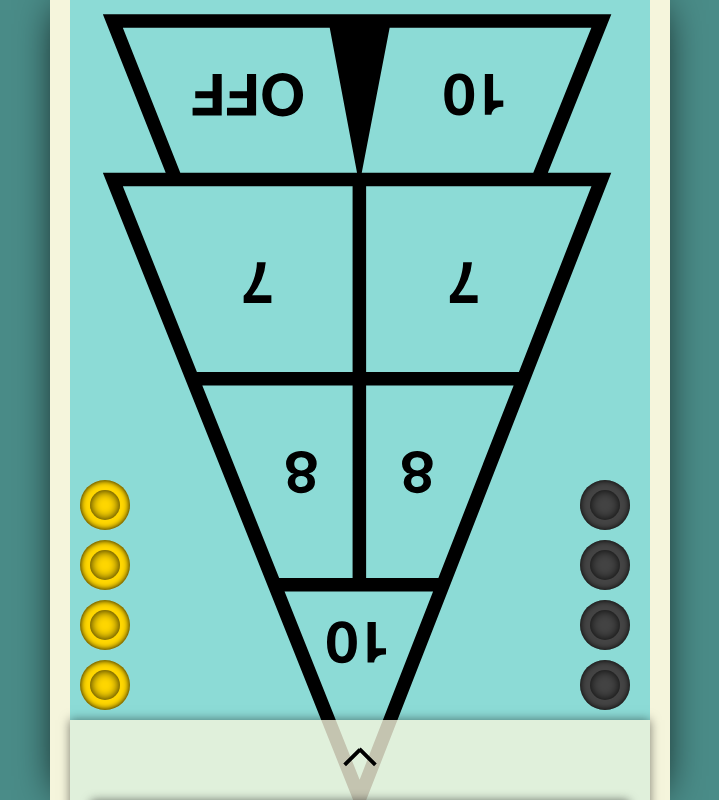
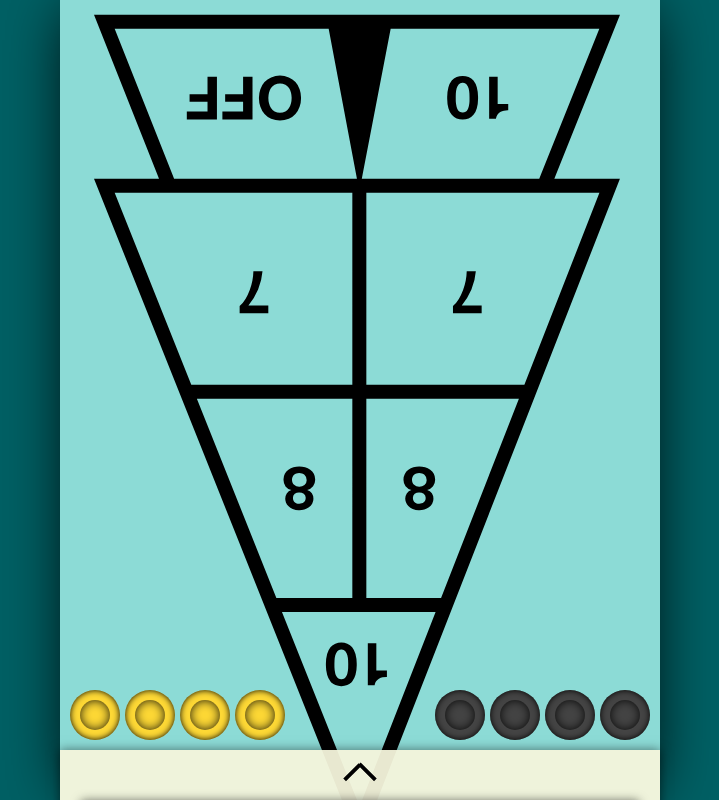
Before and after one commit to adamfratino/shufflebuddy, a React (Create React App) app: page / in a window 1280 px wide. Shown: the whole page, without its empty margins (280-999 px from the left). Built offline with nearby package versions, Linux system fonts and the light colour scheme.

Commit message:
add prettier, default position object, move stuff around to clean up App for now

```diff
--- a/src/App.js
+++ b/src/App.js
@@ -1,63 +1,92 @@
 import React, { useState, createRef } from 'react';
 import Draggable from 'react-draggable';
-import styled from 'styled-components';
-import { darkPrimary, lightPrimary, lightSecondary } from './colors';
+import { lightSecondary, BISCUIT_SIZE } from './variables';
+import { Container, Court, LinesCanvas, BiscuitContainer, Menu, Button } from './styles';
 import { Board, Caret, Disc } from './components';
+import { copyToClipboard, defaultPositions, removeLines } from './utils';
 
-const BISCUIT_SIZE = 50;
-const COLLAPSED_MENU_HEIGHT = 80;
 const biscuitCoordParams = new URLSearchParams(window.location.search);
 const hasQueries = window.location.href.includes('?');
 
 const App = () => {
   const linesCanvasRef = createRef();
+  const defaultPos = defaultPositions();
 
   const [linesEnabled, setLinesEnabled] = useState(true);
   const [resetToggle, setResetToggle] = useState(false);
-  const [menuToggle, setMenuToggle] = useState(false);
+  const [menuActive, setMenuActive] = useState(false);
   const [copyUrlEnabled, setCopyUrlEnabled] = useState(hasQueries);
-
-  const [position] = useState({
+  const [positionOnLoad] = useState({
     y1: {
-      x: biscuitCoordParams.has('y1') ? +biscuitCoordParams.get('y1').split('-')[0] : 10,
-      y: biscuitCoordParams.has('y1') ? +biscuitCoordParams.get('y1').split('-')[1] : window.innerHeight - (BISCUIT_SIZE + COLLAPSED_MENU_HEIGHT + 190),
+      x: biscuitCoordParams.has('y1')
+        ? +biscuitCoordParams.get('y1').split('-')[0]
+        : defaultPos.y1.x,
+      y: biscuitCoordParams.has('y1')
+        ? +biscuitCoordParams.get('y1').split('-')[1]
+        : defaultPos.y1.y,
     },
     y2: {
-      x: biscuitCoordParams.has('y2') ? +biscuitCoordParams.get('y2').split('-')[0] : 10,
-      y: biscuitCoordParams.has('y2') ? +biscuitCoordParams.get('y2').split('-')[1] : window.innerHeight - (BISCUIT_SIZE + COLLAPSED_MENU_HEIGHT + 130),
+      x: biscuitCoordParams.has('y2')
+        ? +biscuitCoordParams.get('y2').split('-')[0]
+        : defaultPos.y2.x,
+      y: biscuitCoordParams.has('y2')
+        ? +biscuitCoordParams.get('y2').split('-')[1]
+        : defaultPos.y2.y,
     },
     y3: {
-      x: biscuitCoordParams.has('y3') ? +biscuitCoordParams.get('y3').split('-')[0] : 10,
-      y: biscuitCoordParams.has('y3') ? +biscuitCoordParams.get('y3').split('-')[1] : window.innerHeight - (BISCUIT_SIZE + COLLAPSED_MENU_HEIGHT + 70),
+      x: biscuitCoordParams.has('y3')
+        ? +biscuitCoordParams.get('y3').split('-')[0]
+        : defaultPos.y3.x,
+      y: biscuitCoordParams.has('y3')
+        ? +biscuitCoordParams.get('y3').split('-')[1]
+        : defaultPos.y3.y,
     },
     y4: {
-      x: biscuitCoordParams.has('y4') ? +biscuitCoordParams.get('y4').split('-')[0] : 10,
-      y: biscuitCoordParams.has('y4') ? +biscuitCoordParams.get('y4').split('-')[1] : window.innerHeight - (BISCUIT_SIZE + COLLAPSED_MENU_HEIGHT + 10),
+      x: biscuitCoordParams.has('y4')
+        ? +biscuitCoordParams.get('y4').split('-')[0]
+        : defaultPos.y4.x,
+      y: biscuitCoordParams.has('y4')
+        ? +biscuitCoordParams.get('y4').split('-')[1]
+        : defaultPos.y4.y,
     },
     b1: {
-      x: biscuitCoordParams.has('b1') ? +biscuitCoordParams.get('b1').split('-')[0] : widthDetection(),
-      y: biscuitCoordParams.has('b1') ? +biscuitCoordParams.get('b1').split('-')[1] : window.innerHeight - (BISCUIT_SIZE + COLLAPSED_MENU_HEIGHT + 190),
+      x: biscuitCoordParams.has('b1')
+        ? +biscuitCoordParams.get('b1').split('-')[0]
+        : defaultPos.b1.x,
+      y: biscuitCoordParams.has('b1')
+        ? +biscuitCoordParams.get('b1').split('-')[1]
+        : defaultPos.b1.y,
     },
     b2: {
-      x: biscuitCoordParams.has('b2') ? +biscuitCoordParams.get('b2').split('-')[0] : widthDetection(),
-      y: biscuitCoordParams.has('b2') ? +biscuitCoordParams.get('b2').split('-')[1] : window.innerHeight - (BISCUIT_SIZE + COLLAPSED_MENU_HEIGHT + 130),
+      x: biscuitCoordParams.has('b2')
+        ? +biscuitCoordParams.get('b2').split('-')[0]
+        : defaultPos.b2.x,
+      y: biscuitCoordParams.has('b2')
+        ? +biscuitCoordParams.get('b2').split('-')[1]
+        : defaultPos.b2.y,
     },
     b3: {
-      x: biscuitCoordParams.has('b3') ? +biscuitCoordParams.get('b3').split('-')[0] : widthDetection(),
-      y: biscuitCoordParams.has('b3') ? +biscuitCoordParams.get('b3').split('-')[1] : window.innerHeight - (BISCUIT_SIZE + COLLAPSED_MENU_HEIGHT + 70),
+      x: biscuitCoordParams.has('b3')
+        ? +biscuitCoordParams.get('b3').split('-')[0]
+        : defaultPos.b3.x,
+      y: biscuitCoordParams.has('b3')
+        ? +biscuitCoordParams.get('b3').split('-')[1]
+        : defaultPos.b3.y,
     },
     b4: {
-      x: biscuitCoordParams.has('b4') ? +biscuitCoordParams.get('b4').split('-')[0] : widthDetection(),
-      y: biscuitCoordParams.has('b4') ? +biscuitCoordParams.get('b4').split('-')[1] : window.innerHeight - (BISCUIT_SIZE + COLLAPSED_MENU_HEIGHT + 10),
-    }
+      x: biscuitCoordParams.has('b4')
+        ? +biscuitCoordParams.get('b4').split('-')[0]
+        : defaultPos.b4.x,
+      y: biscuitCoordParams.has('b4')
+        ? +biscuitCoordParams.get('b4').split('-')[1]
+        : defaultPos.b4.y,
+    },
   });
-
-  const biscuits = Object.entries(position);
 
   const handleStart = (e, el) => {
     const biscuitName = e.target.dataset.biscuit;
+    const { x, y } = el;
     const biscuitLine = document.querySelector(`.${biscuitName}`);
-
 
     setCopyUrlEnabled(true);
 
@@ -69,19 +98,19 @@ const App = () => {
       linesCanvasRef.current.innerHTML += `
         <svg class="${biscuitName}">
           <circle
-            r="${BISCUIT_SIZE/2}"
-            cx="${el.x + BISCUIT_SIZE/2}"
-            cy="${el.y + BISCUIT_SIZE/2}"
+            r="${BISCUIT_SIZE / 2}"
+            cx="${x + BISCUIT_SIZE / 2}"
+            cy="${y + BISCUIT_SIZE / 2}"
             fill="${e.target.classList.contains('yellow') ? 'yellow' : 'black'}"
           />
           <line
             stroke-width="3px"
             stroke-dasharray="5px"
             stroke="${lightSecondary}"
-            x1="${el.x + BISCUIT_SIZE/2}"
-            y1="${el.y + BISCUIT_SIZE/2}"
-            x2="${el.x + BISCUIT_SIZE/2}"
-            y2="${el.y + BISCUIT_SIZE/2}"
+            x1="${x + BISCUIT_SIZE / 2}"
+            y1="${y + BISCUIT_SIZE / 2}"
+            x2="${x + BISCUIT_SIZE / 2}"
+            y2="${y + BISCUIT_SIZE / 2}"
           />
         </svg>
       `;
@@ -90,41 +119,43 @@ const App = () => {
 
   const handleStop = (e, el) => {
     const biscuitName = e.target.dataset.biscuit;
-    biscuitCoordParams.set(biscuitName, `${el.x}-${el.y}`);
+    const { x, y } = el;
+    biscuitCoordParams.set(biscuitName, `${x}-${y}`);
   };
 
   const handleDrag = (e, el) => {
     const biscuitName = e.target.dataset.biscuit;
+    const { x, y } = el;
     const biscuitLine = document.querySelector(`.${biscuitName}`);
 
     if (biscuitLine) {
-      biscuitLine.querySelector('line').setAttribute('x2', el.x + 25);
-      biscuitLine.querySelector('line').setAttribute('y2', el.y + 25);
+      biscuitLine.querySelector('line').setAttribute('x2', x + BISCUIT_SIZE / 2);
+      biscuitLine.querySelector('line').setAttribute('y2', y + BISCUIT_SIZE / 2);
     }
-  }
+  };
 
-  const removeLines = () => linesCanvasRef.current.innerHTML = '';
-
-  const toggleLines = () => {
-    setLinesEnabled(!linesEnabled);
-    removeLines();
+  const toggleLines = isLineEnabled => {
+    setLinesEnabled(!isLineEnabled);
+    removeLines(linesCanvasRef.current);
   };
 
   const resetBoard = () => {
     setResetToggle(!resetToggle);
-    removeLines();
+    removeLines(linesCanvasRef.current);
     setCopyUrlEnabled(false);
   };
 
   const toggleMenu = () => {
-    setMenuToggle(!menuToggle);
-  }
+    setMenuActive(!menuActive);
+  };
+
+  const biscuits = Object.entries(positionOnLoad);
 
   return (
     <Container>
       <Court>
-        <LinesCanvas ref={linesCanvasRef} />
-        {biscuits.map(biscuit =>
+        <LinesCanvas ref={linesCanvasRef} className={menuActive ? 'is-disabled' : ''} />
+        {biscuits.map(biscuit => (
           <Draggable
             bounds="parent"
             defaultPosition={{ x: biscuit[1].x, y: biscuit[1].y }}
@@ -133,22 +164,27 @@ const App = () => {
             onDrag={handleDrag}
             key={`${biscuit[0]}_${resetToggle}`}
           >
-            <div className="biscuit-container">
+            <BiscuitContainer className={menuActive ? 'is-disabled' : ''}>
               <Disc
                 className={biscuit[0].includes('y') ? 'yellow' : 'black'}
                 biscuit={biscuit[0]}
               />
-            </div>
+            </BiscuitContainer>
           </Draggable>
-        )}
+        ))}
         <Board />
-        <Menu className={menuToggle ? 'is-open' : ''}>
+        <Menu className={menuActive ? 'is-open' : ''}>
           <Caret onClick={toggleMenu} />
           <Button onClick={resetBoard}>Reset Biscuits</Button>
-          <Button onClick={toggleLines}>
+          <Button onClick={() => toggleLines(linesEnabled)}>
             {linesEnabled ? 'Disable Lines' : 'Enable Lines'}
           </Button>
-          <Button onClick={copyToClipboard} disabled={!copyUrlEnabled}>Copy Link to Clipboard</Button>
+          <Button
+            onClick={() => copyToClipboard(biscuitCoordParams)}
+            disabled={!copyUrlEnabled}
+          >
+            Copy Link to Clipboard
+          </Button>
         </Menu>
       </Court>
     </Container>
@@ -156,140 +192,3 @@ const App = () => {
 };
 
 export default App;
-
-const widthDetection = () => {
-  if (window.innerWidth > 620) {
-    return 620 - 110;
-  } else {
-    return window.innerWidth - 70;
-  }
-};
-
-const copyToClipboard = () => {
-  let str = `${window.location}?${biscuitCoordParams}`;
-
-  const el = document.createElement('textarea');
-  el.value = str;
-  el.setAttribute('readonly', '');
-  el.style.position = 'absolute';
-  el.style.left = '-9999px';
-  document.body.appendChild(el);
-  el.select();
-  document.execCommand('copy');
-  document.body.removeChild(el);
-};
-
-const Container = styled.main`
-  overflow: hidden;
-  display: flex;
-  justify-content: center;
-  background: ${darkPrimary};
-`;
-
-const Court = styled.div`
-  position: relative;
-  background: ${lightPrimary};
-  width: 100%;
-  height: 100vh;
-  max-width: 620px;
-  box-shadow: 0 0 40px -10px black;
-  border-left: 20px solid beige;
-  border-right: 20px solid beige;
-
-  @media (max-width: 620px) {
-    border: none;
-  };
-
-  .biscuit-container {
-    z-index: 10;
-    position: absolute;
-    & > span {
-      height: ${BISCUIT_SIZE}px;
-      width: ${BISCUIT_SIZE}px;
-    }
-    &.react-draggable-dragging > span {
-      transform: scale(1.3);
-    }
-  }
-`;
-
-const LinesCanvas = styled.div`
-  position: absolute;
-  top: 0;
-  left: 0;
-  width: 100%;
-  height: 100%;
-  pointer-events: none;
-  z-index: 5;
-
-  svg {
-    position: absolute;
-    top: 0%;
-    left: 0%;
-    width: 100%;
-    height: 100%;
-
-    circle {
-      opacity: 0.5;
-    }
-  }
-`;
-
-const Menu = styled.nav`
-  background-color: rgba(245, 245, 220, 0.8);
-  display: flex;
-  box-shadow: 0 0 10px 0 rgba(0, 0, 0, 0.5);
-  flex-direction: column;
-  padding: 0 20px 40px;
-  position: absolute;
-  bottom: 0;
-  z-index: 1000;
-  left: 0;
-  right: 0;
-  transform: translate3d(0, calc(100% - ${COLLAPSED_MENU_HEIGHT}px), 0);
-  transition: transform 150ms ease-in-out;
-  &.is-open {
-    transform: translate3d(0, 0, 0);
-
-    svg {
-      transform: scaleY(1);
-    }
-  }
-
-  & > div:first-child {
-    height: ${COLLAPSED_MENU_HEIGHT}px;
-  }
-`;
-
-const Button = styled.button`
-  appearance: none;
-  border: none;
-  font-weight: 900;
-  border-radius: 5px;
-  box-shadow: 0 0 10px 0 rgba(0, 0, 0, 0.5);
-  text-transform: uppercase;
-  padding: 15px 20px;
-  display: inline-block;
-  background-color: ${lightSecondary};
-  color: white;
-  text-shadow: 0 0 5px black;
-  transition: all 150ms ease;
-  cursor: pointer;
-
-  &:focus, &:active { outline: none; }
-
-  &:not(:disabled) {
-    &:hover {
-      background-color: #ed2225;
-    }
-  }
-
-  &:disabled {
-    cursor: not-allowed;
-    opacity: 0.5;
-  }
-
-  &:not(:last-of-type) {
-    margin-bottom: 20px;
-  }
-`;
--- a/src/components/Disc.js
+++ b/src/components/Disc.js
@@ -1,5 +1,7 @@
 import React, { forwardRef } from 'react';
 import styled from 'styled-components';
+
+// Biscuits are 6" in diameter
 
 const Disc = forwardRef((props, ref) => (
   <StyledDisc className={props.className} data-biscuit={props.biscuit} ref={ref}>
@@ -20,7 +22,7 @@ const StyledDisc = styled.span`
   transition: transform 100ms ease-in-out;
   position: relative;
 
-  &.yellow { background: gold; }
+  &.yellow { background: #fdd835; }
   &.black { background: #444; }
 
   & > span {
--- a/src/index.css
+++ b/src/index.css
@@ -5,6 +5,7 @@ body {
 }
 
 body {
+  background-color: #006064;
   margin: 0;
   font-family: -apple-system, BlinkMacSystemFont, 'Segoe UI', 'Roboto', 'Oxygen',
     'Ubuntu', 'Cantarell', 'Fira Sans', 'Droid Sans', 'Helvetica Neue',
--- /dev/null
+++ b/src/styles/BiscuitContainer.js
@@ -0,0 +1,18 @@
+import styled from 'styled-components';
+import { BISCUIT_SIZE } from '../variables';
+
+export const BiscuitContainer = styled.div`
+  z-index: 10;
+  position: absolute;
+  & > span {
+    height: ${BISCUIT_SIZE}px;
+    width: ${BISCUIT_SIZE}px;
+  }
+  &.react-draggable-dragging > span {
+    transform: scale(1.3);
+  }
+  &.is-disabled {
+    pointer-events: none;
+    opacity: 0.5;
+  }
+`;
--- /dev/null
+++ b/src/styles/Container.js
@@ -0,0 +1,16 @@
+import styled from 'styled-components';
+import { BOARD_MAX_WIDTH } from '../variables';
+
+export const Container = styled.main`
+  overflow: hidden;
+  box-shadow: 0 0 60px -10px black;
+  display: flex;
+  position: fixed;
+  top: 0;
+  left: 0;
+  right: 0;
+  margin: 0 auto;
+  justify-content: center;
+  width: ${BOARD_MAX_WIDTH}px;
+  max-width: 100vw;
+`;
--- /dev/null
+++ b/src/styles/Court.js
@@ -0,0 +1,14 @@
+import styled from 'styled-components';
+import { lightPrimary } from '../variables';
+
+export const Court = styled.div`
+  position: relative;
+  background: ${lightPrimary};
+  width: 100%;
+  height: 100vh;
+  max-width: 600px;
+
+  @media (max-width: 620px) {
+    border: none;
+  }
+`;
--- /dev/null
+++ b/src/styles/LinesCanvas.js
@@ -0,0 +1,28 @@
+import styled from 'styled-components';
+
+export const LinesCanvas = styled.div`
+  position: absolute;
+  top: 0;
+  left: 0;
+  width: 100%;
+  height: 100%;
+  pointer-events: none;
+  z-index: 5;
+  transition: background-color 150ms ease;
+
+  &.is-disabled {
+    background-color: rgba(0, 0, 0, 0.5);
+  }
+
+  svg {
+    position: absolute;
+    top: 0%;
+    left: 0%;
+    width: 100%;
+    height: 100%;
+
+    circle {
+      opacity: 0.5;
+    }
+  }
+`;
--- /dev/null
+++ b/src/styles/index.js
@@ -0,0 +1,8 @@
+import { Container } from './Container';
+import { Court } from './Court';
+import { LinesCanvas } from './LinesCanvas';
+import { BiscuitContainer } from './BiscuitContainer';
+import { Menu } from './Menu';
+import { Button } from './Button';
+
+export { Container, Court, LinesCanvas, BiscuitContainer, Menu, Button };
--- /dev/null
+++ b/src/utils.js
@@ -0,0 +1,45 @@
+import { BOARD_MAX_WIDTH, BISCUIT_SIZE, COLLAPSED_MENU_HEIGHT } from './variables';
+
+export const widthDetection = () => {
+  if (window.innerWidth > BOARD_MAX_WIDTH) {
+    return BOARD_MAX_WIDTH - 60;
+  } else {
+    return window.innerWidth - (BISCUIT_SIZE + 10);
+  }
+};
+
+export const copyToClipboard = params => {
+  let str = `${window.location}?${params}`;
+
+  const el = document.createElement('textarea');
+  el.value = str;
+  el.setAttribute('readonly', '');
+  el.style.position = 'absolute';
+  el.style.left = '-9999px';
+  document.body.appendChild(el);
+  el.select();
+  document.execCommand('copy');
+  document.body.removeChild(el);
+};
+
+export const defaultPositions = () => {
+  const positions = {};
+  const containerWidth = widthDetection();
+
+  for (let i = 0; i < 8; i++) {
+    const isYellow = i < 4;
+    const color = isYellow ? 'y' : 'b';
+    const count = i % 4;
+    const yellowX = BISCUIT_SIZE * count + (10 + 5 * count);
+    const blackX = containerWidth - BISCUIT_SIZE * count - 5 * count;
+
+    positions[color + (count + 1)] = {
+      x: isYellow ? yellowX : blackX,
+      y: window.innerHeight - (BISCUIT_SIZE + COLLAPSED_MENU_HEIGHT + 10),
+    };
+  }
+
+  return positions;
+};
+
+export const removeLines = el => (el.innerHTML = '');
--- a/src/colors.js
+++ b/src/variables.js
@@ -1,3 +1,7 @@
 export const lightPrimary = `#8cdbd6`;
 export const darkPrimary = `#4a8c88`;
 export const lightSecondary = `#f03f41`;
+
+export const BISCUIT_SIZE = 50;
+export const COLLAPSED_MENU_HEIGHT = 50;
+export const BOARD_MAX_WIDTH = 600;
```
Also changed, not shown: src/styles/Button.js (added, +41 -0 lines), src/styles/Menu.js (added, +28 -0 lines), 2 other files (tests, documents, lock files or other folders).
